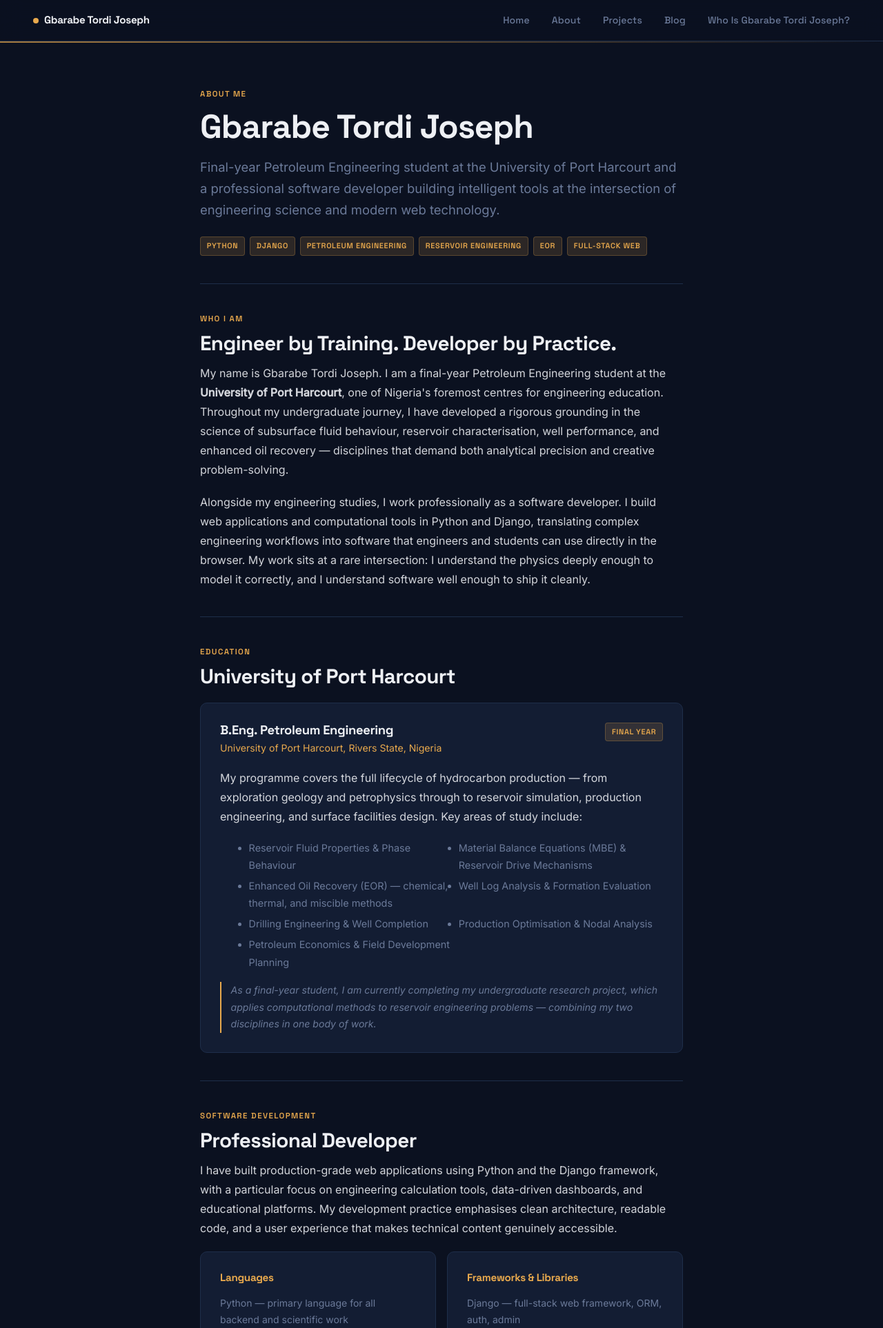
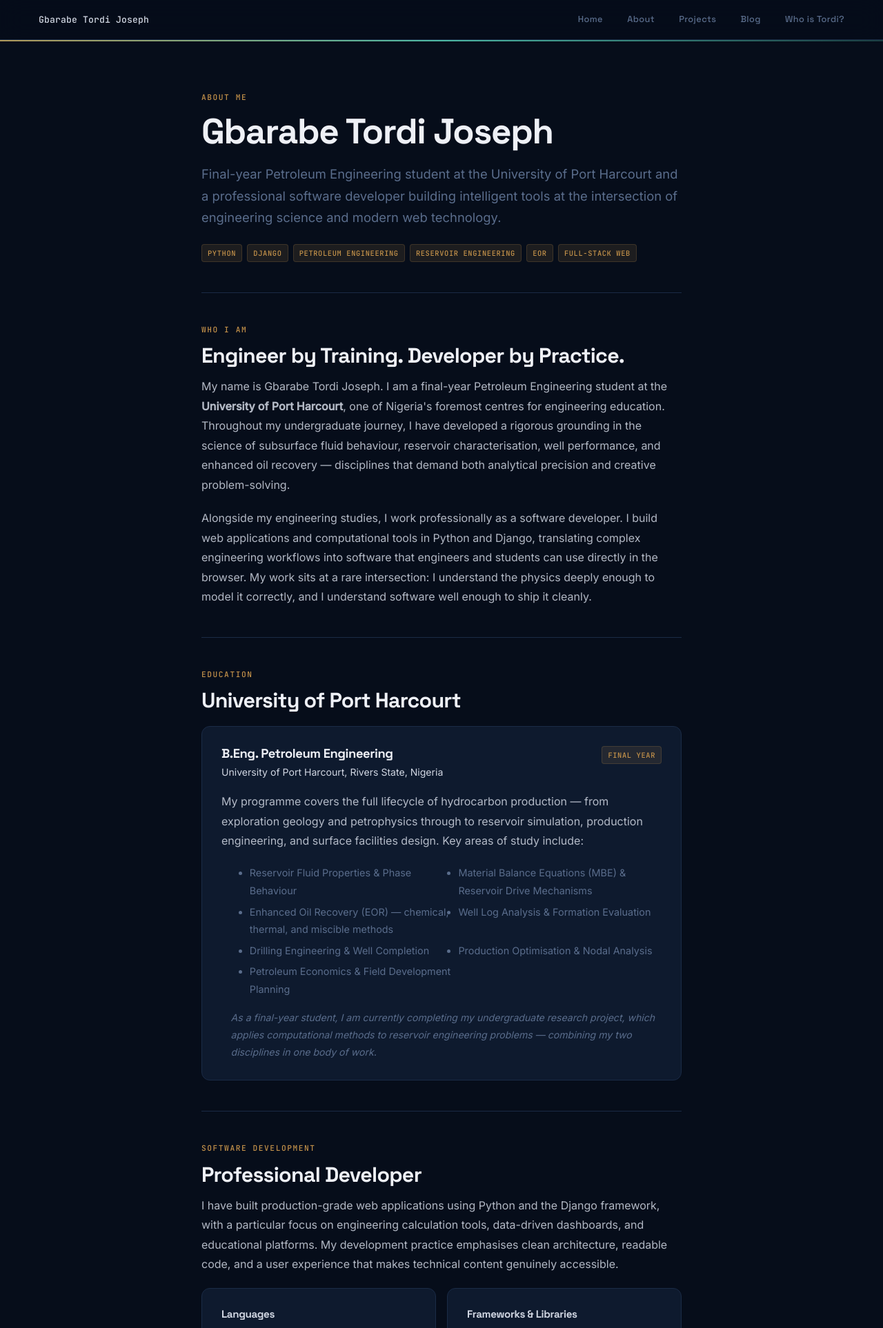
Before and after one commit to JoSePh-190/SEO, a Django app: page /about/ in a window 1280 px wide. Shown: the top 1926 px of the page at 69% size. Run offline with Django 5.2, Linux system fonts and the light colour scheme.

Commit message:
Add files via upload

```diff
--- a/templates/base.html
+++ b/templates/base.html
@@ -2,127 +2,54 @@
 <html lang="en">
 <head>
 
-<title>
-{% block title %}Gbarabe Tordi Joseph{% endblock %}
-</title>
+<title>{% block title %}Gbarabe Tordi Joseph{% endblock %}</title>
 
 <meta charset="UTF-8">
-
-<meta name="viewport"
-      content="width=device-width, initial-scale=1">
-
-<meta name="author"
-      content="Gbarabe Tordi Joseph">
-
-<meta name="robots"
-      content="index,follow">
-
-<meta name="keywords"
-      content="
-      Petroleum Engineering,
-      Software Developer,
-      Django Developer,
-      Python Developer,
-      University of Port Harcourt,
-      MBE Calculator,
-      EOR Calculator
-      ">
-
+<meta name="viewport" content="width=device-width, initial-scale=1">
+<meta name="author" content="Gbarabe Tordi Joseph">
+<meta name="robots" content="index,follow">
+<meta name="keywords" content="Petroleum Engineering, Software Developer, Django Developer, Python Developer, University of Port Harcourt, MBE Calculator, EOR Calculator">
 <meta property="og:type" content="website">
-
-<meta property="og:title"
-      content="Gbarabe Tordi Joseph">
-
-<meta property="og:description"
-      content="Petroleum Engineering Student and Software Developer">
-
-<meta property="og:url"
-      content="{{ request.build_absolute_uri }}">
-
-<meta charset="UTF-8">
-<meta name="viewport" content="width=device-width, initial-scale=1.0">
-<meta name="description"
-      content="{{ blog.excerpt | default:'Petroleum Engineering Student and Software Developer at the University of Port Harcourt' }}">
+<meta property="og:title" content="Gbarabe Tordi Joseph">
+<meta property="og:description" content="Petroleum Engineering Student and Software Developer">
+<meta property="og:url" content="{{ request.build_absolute_uri }}">
+<meta name="description" content="{{ blog.excerpt | default:'Petroleum Engineering Student and Software Developer at the University of Port Harcourt' }}">
 
 <script type="application/ld+json">
-{
- "@context":"https://schema.org",
- "@type":"Person",
- "name":"Gbarabe Tordi Joseph",
- "jobTitle":"Software Developer",
- "description":"Petroleum Engineering student and software developer",
- "alumniOf":{"@type":"CollegeOrUniversity","name":"University of Port Harcourt"},
- "knowsAbout":["Python","Django","Petroleum Engineering","Reservoir Engineering"]
-}
+{"@context":"https://schema.org","@type":"Person","name":"Gbarabe Tordi Joseph","jobTitle":"Software Developer","description":"Petroleum Engineering student and software developer","alumniOf":{"@type":"CollegeOrUniversity","name":"University of Port Harcourt"},"knowsAbout":["Python","Django","Petroleum Engineering","Reservoir Engineering"]}
 </script>
-
 <script type="application/ld+json">
-{
-  "@context":"https://schema.org",
-  "@type":"Person",
-  "name":"Gbarabe Tordi Joseph",
-  "jobTitle":"Software Developer",
-  "description":"Petroleum Engineering Student and Software Developer",
-  "url":"https://whoistordi.pythonanywhere.com/",
-  "knowsAbout":[
-      "Python",
-      "Django",
-      "Petroleum Engineering",
-      "Reservoir Engineering",
-      "Software Development"
-  ],
-  "alumniOf":{
-      "@type":"CollegeOrUniversity",
-      "name":"University of Port Harcourt"
-  }
-}
-</script>
-
-<script type="application/ld+json">
-{
-  "@context": "https://schema.org",
-  "@type": "Person",
-  "name": "Gbarabe Tordi Joseph",
-  "jobTitle": "Software Developer",
-  "description": "Petroleum Engineering student and developer of engineering calculators",
-  "affiliation": {
-    "@type": "CollegeOrUniversity",
-    "name": "University of Port Harcourt"
-  },
-  "knowsAbout": [
-    "Petroleum Engineering",
-    "Reservoir Engineering",
-    "Material Balance Equation",
-    "Enhanced Oil Recovery",
-    "Python",
-    "Django"
-  ],
-  "url": "https://whoistordi.pythonanywhere.com"
-}
+{"@context":"https://schema.org","@type":"Person","name":"Gbarabe Tordi Joseph","jobTitle":"Software Developer","description":"Petroleum Engineering Student and Software Developer","url":"https://whoistordi.pythonanywhere.com/","knowsAbout":["Python","Django","Petroleum Engineering","Reservoir Engineering","Software Development"],"alumniOf":{"@type":"CollegeOrUniversity","name":"University of Port Harcourt"}}
 </script>
 
 <link rel="preconnect" href="https://fonts.googleapis.com">
 <link rel="preconnect" href="https://fonts.gstatic.com" crossorigin>
-<link href="https://fonts.googleapis.com/css2?family=Space+Grotesk:wght@400;500;600;700&family=Inter:ital,wght@0,400;0,500;1,400&display=swap" rel="stylesheet">
+<link href="https://fonts.googleapis.com/css2?family=Space+Grotesk:wght@400;500;600;700&family=Inter:wght@400;500&family=JetBrains+Mono:wght@400;500&display=swap" rel="stylesheet">
 
 <style>
-/* ── Design tokens ────────────────────────────────── */
+/* ── Tokens ──────────────────────────────────────── */
 :root {
-  --bg:          #0B1120;
-  --surface:     #131d33;
-  --surface-2:   #192540;
-  --border:      #1e2e4a;
-  --text:        #EEF0F4;
-  --muted:       #6B7A99;
-  --accent:      #E8A94D;
-  --accent-glow: rgba(232,169,77,.15);
-  --display:     'Space Grotesk', sans-serif;
-  --body:        'Inter', sans-serif;
-  --nav-h:       60px;
-  --radius:      10px;
+  --bg:         #060D1A;
+  --surface:    #0E1A2E;
+  --surface-2:  #162034;
+  --border:     #1A2B46;
+  --border-lit: #243650;
+  --text:       #D0D6E2;
+  --muted:      #5A6D8C;
+  --amber:      #C4924A;
+  --amber-dim:  rgba(196,146,74,.12);
+  --teal:       #4DB8A4;
+  --teal-dim:   rgba(77,184,164,.10);
+  --display:    'Space Grotesk', sans-serif;
+  --body:       'Inter', sans-serif;
+  --mono:       'JetBrains Mono', monospace;
+  --nav-h:      58px;
+  --r:          8px;
+  --r-lg:       12px;
+  --max-w:      760px;
 }
 
-/* ── Reset ────────────────────────────────────────── */
+/* ── Reset ───────────────────────────────────────── */
 *, *::before, *::after { box-sizing: border-box; margin: 0; padding: 0; }
 html { scroll-behavior: smooth; }
 body {
@@ -130,7 +57,7 @@
   color: var(--text);
   font-family: var(--body);
   font-size: 1rem;
-  line-height: 1.75;
+  line-height: 1.78;
   min-height: 100vh;
   display: flex;
   flex-direction: column;
@@ -138,71 +65,74 @@
 }
 a { color: inherit; text-decoration: none; }
 img { max-width: 100%; display: block; }
-ul, ol { padding-left: 1.4rem; }
-li { margin-bottom: .35rem; }
+ul, ol { padding-left: 1.35rem; }
+li { margin-bottom: .4rem; }
 
-/* ── Nav ──────────────────────────────────────────── */
-nav {
+/* ── Nav ─────────────────────────────────────────── */
+nav.primary {
   position: sticky;
   top: 0;
   z-index: 200;
   height: var(--nav-h);
-  background: rgba(11,17,32,.88);
-  backdrop-filter: blur(14px);
-  -webkit-backdrop-filter: blur(14px);
+  background: rgba(6,13,26,.92);
+  backdrop-filter: blur(18px);
+  -webkit-backdrop-filter: blur(18px);
   border-bottom: 1px solid var(--border);
-  padding: 0 clamp(1.25rem, 5vw, 3rem);
+  padding: 0 clamp(1.25rem, 5vw, 3.5rem);
   display: flex;
   align-items: center;
   justify-content: space-between;
 }
 
 .nav-logo {
-  font-family: var(--display);
-  font-weight: 700;
-  font-size: .95rem;
-  letter-spacing: -.02em;
+  font-family: var(--mono);
+  font-size: .82rem;
+  font-weight: 500;
+  letter-spacing: .01em;
+  color: var(--text);
   display: flex;
   align-items: center;
-  gap: .5rem;
+  gap: .45rem;
   white-space: nowrap;
   z-index: 201;
 }
-.nav-logo::before {
-  content: '';
-  width: 8px; height: 8px;
-  border-radius: 50%;
-  background: var(--accent);
-  flex-shrink: 0;
+.nav-logo .pipe {
+  color: var(--amber);
+  font-weight: 400;
+  margin: 0 .1em;
+  animation: blink 1.1s step-end infinite;
+}
+@keyframes blink {
+  0%, 100% { opacity: 1; }
+  50%       { opacity: 0; }
 }
 
-/* Desktop links */
 .nav-links {
   display: flex;
   align-items: center;
-  gap: 2rem;
+  gap: 2.2rem;
 }
 .nav-links a {
   font-family: var(--display);
-  font-size: .875rem;
+  font-size: .8rem;
   font-weight: 500;
   color: var(--muted);
-  letter-spacing: .01em;
-  transition: color .2s;
+  letter-spacing: .03em;
+  transition: color .18s;
   position: relative;
 }
 .nav-links a::after {
   content: '';
   position: absolute;
-  bottom: -3px; left: 0;
-  width: 0; height: 1px;
-  background: var(--accent);
+  bottom: -4px; left: 0;
+  width: 0; height: 1.5px;
+  background: var(--amber);
   transition: width .2s ease;
 }
 .nav-links a:hover { color: var(--text); }
 .nav-links a:hover::after { width: 100%; }
 
-/* Hamburger button */
+/* ── Hamburger ───────────────────────────────────── */
 .nav-toggle {
   display: none;
   flex-direction: column;
@@ -217,223 +147,271 @@
 }
 .nav-toggle span {
   display: block;
-  height: 2px;
-  background: var(--text);
+  height: 1.5px;
+  background: var(--muted);
   border-radius: 2px;
-  transition: transform .25s ease, opacity .2s ease;
+  transition: transform .25s ease, opacity .2s ease, background .2s;
 }
+.nav-toggle:hover span { background: var(--text); }
+.nav-toggle.open span:nth-child(1) { transform: translateY(6.5px) rotate(45deg); }
+.nav-toggle.open span:nth-child(2) { opacity: 0; }
+.nav-toggle.open span:nth-child(3) { transform: translateY(-6.5px) rotate(-45deg); }
 
-/* Mobile drawer */
+/* ── Mobile drawer ───────────────────────────────── */
 .nav-drawer {
-  display: none; /* shown via JS class */
+  display: none;
   position: fixed;
   top: var(--nav-h);
   left: 0; right: 0;
   background: var(--surface);
   border-bottom: 1px solid var(--border);
-  padding: 1.5rem clamp(1.25rem, 5vw, 3rem) 2rem;
+  padding: 1.25rem clamp(1.25rem, 5vw, 3.5rem) 1.75rem;
   flex-direction: column;
-  gap: .25rem;
+  gap: 0;
   z-index: 199;
-  animation: slideDown .2s ease;
+  animation: slideDown .18s ease;
 }
 .nav-drawer.open { display: flex; }
 .nav-drawer a {
   font-family: var(--display);
-  font-size: 1.05rem;
+  font-size: .95rem;
   font-weight: 600;
   color: var(--muted);
-  padding: .65rem 0;
+  padding: .7rem 0;
   border-bottom: 1px solid var(--border);
-  transition: color .15s;
+  transition: color .15s, padding-left .15s;
 }
 .nav-drawer a:last-child { border-bottom: none; }
-.nav-drawer a:hover { color: var(--text); }
+.nav-drawer a:hover { color: var(--text); padding-left: .4rem; }
 
 @keyframes slideDown {
-  from { opacity: 0; transform: translateY(-6px); }
+  from { opacity: 0; transform: translateY(-8px); }
   to   { opacity: 1; transform: translateY(0); }
 }
 
-/* Hamburger animation when open */
-.nav-toggle.open span:nth-child(1) { transform: translateY(7px) rotate(45deg); }
-.nav-toggle.open span:nth-child(2) { opacity: 0; }
-.nav-toggle.open span:nth-child(3) { transform: translateY(-7px) rotate(-45deg); }
-
-/* ── Pipeline accent line ─────────────────────────── */
+/* ── Pipeline bar ────────────────────────────────── */
 .pipeline {
-  height: 2px;
-  background: linear-gradient(90deg,transparent,var(--accent) 30%,rgba(232,169,77,.4) 70%,transparent);
+  height: 1.5px;
+  background: linear-gradient(
+    90deg,
+    transparent 0%,
+    var(--amber) 35%,
+    var(--teal) 65%,
+    transparent 100%
+  );
   background-size: 200% 100%;
   background-position: -100% 0;
-  animation: pipe 1.4s cubic-bezier(.4,0,.2,1) forwards;
+  animation: pipe 1.6s cubic-bezier(.4,0,.2,1) forwards;
 }
 @keyframes pipe {
-  from { background-position: -100% 0; opacity: .3; }
-  to   { background-position:  100% 0; opacity: 1; }
+  from { background-position: -100% 0; opacity: .2; }
+  to   { background-position:  80% 0;  opacity: 1; }
 }
 @media (prefers-reduced-motion: reduce) {
-  .pipeline { animation: none; background-position: 100% 0; }
+  .pipeline { animation: none; background-position: 80% 0; }
+  .nav-logo .pipe { animation: none; }
 }
 
-/* ── Main ─────────────────────────────────────────── */
+/* ── Main ────────────────────────────────────────── */
 main {
   flex: 1;
   width: 100%;
-  max-width: 780px;
+  max-width: var(--max-w);
   margin: 0 auto;
-  padding: clamp(2rem, 5vw, 4rem) clamp(1.25rem, 5vw, 2.5rem) clamp(3rem, 8vw, 6rem);
+  padding: clamp(2.5rem, 6vw, 4.5rem) clamp(1.25rem, 5vw, 2rem) clamp(4rem, 10vw, 7rem);
 }
 
-/* ── Typography ───────────────────────────────────── */
+/* ── Typography ──────────────────────────────────── */
 h1, h2, h3, h4 {
   font-family: var(--display);
   font-weight: 700;
-  line-height: 1.2;
-  letter-spacing: -.02em;
+  line-height: 1.18;
+  letter-spacing: -.025em;
+  color: #EEF0F6;
 }
-h1 { font-size: clamp(1.9rem, 5vw, 3rem);   margin-bottom: .9rem; }
-h2 { font-size: clamp(1.3rem, 3vw, 1.85rem); margin-bottom: .7rem; }
-h3 { font-size: clamp(1.05rem, 2.5vw, 1.25rem); margin-bottom: .5rem; }
+h1 { font-size: clamp(2rem, 5.5vw, 3.2rem); margin-bottom: 1rem; }
+h2 { font-size: clamp(1.3rem, 3vw, 1.9rem);  margin-bottom: .75rem; }
+h3 { font-size: clamp(1rem, 2.5vw, 1.2rem);  margin-bottom: .5rem; }
 
-p  { margin-bottom: 1.2rem; opacity: .88; }
+p { margin-bottom: 1.25rem; opacity: .85; }
 p:last-child { margin-bottom: 0; }
 
 .eyebrow {
-  font-family: var(--display);
-  font-size: .72rem;
-  font-weight: 600;
-  letter-spacing: .12em;
+  font-family: var(--mono);
+  font-size: .7rem;
+  font-weight: 500;
+  letter-spacing: .14em;
   text-transform: uppercase;
-  color: var(--accent);
-  margin-bottom: .55rem;
+  color: var(--amber);
+  margin-bottom: .6rem;
   display: block;
 }
 
-/* ── Card ─────────────────────────────────────────── */
+/* ── Card ────────────────────────────────────────── */
 .card {
   background: var(--surface);
   border: 1px solid var(--border);
-  border-radius: var(--radius);
-  padding: clamp(1.2rem, 3vw, 1.75rem);
-  transition: border-color .2s, transform .2s;
+  border-radius: var(--r-lg);
+  padding: clamp(1.25rem, 3vw, 1.75rem);
+  position: relative;
+  transition: border-color .22s, transform .22s;
+  overflow: hidden;
+}
+.card::before {
+  content: '';
+  position: absolute;
+  top: 0; left: 0;
+  width: 3px;
+  height: 0;
+  background: linear-gradient(180deg, var(--amber), var(--teal));
+  border-radius: var(--r-lg) 0 0 var(--r-lg);
+  transition: height .28s ease;
 }
 .card:hover {
-  border-color: rgba(232,169,77,.4);
-  transform: translateY(-2px);
+  border-color: var(--border-lit);
+  transform: translateY(-3px);
+}
+.card:hover::before { height: 100%; }
+
+/* ── Tag ─────────────────────────────────────────── */
+.tag {
+  display: inline-block;
+  font-family: var(--mono);
+  font-size: .65rem;
+  font-weight: 500;
+  letter-spacing: .06em;
+  text-transform: uppercase;
+  background: var(--amber-dim);
+  color: var(--amber);
+  border: 1px solid rgba(196,146,74,.2);
+  padding: .18rem .5rem;
+  border-radius: 4px;
+}
+.tag.teal {
+  background: var(--teal-dim);
+  color: var(--teal);
+  border-color: rgba(77,184,164,.2);
 }
 
-/* ── Tag ──────────────────────────────────────────── */
-.tag {
-  display: inline-block;
-  font-family: var(--display);
-  font-size: .68rem;
-  font-weight: 600;
-  letter-spacing: .06em;
-  text-transform: uppercase;
-  background: var(--accent-glow);
-  color: var(--accent);
-  border: 1px solid rgba(232,169,77,.25);
-  padding: .2rem .55rem;
-  border-radius: 4px;
+/* ── Accent link ─────────────────────────────────── */
+.link-accent {
+  color: var(--amber);
+  font-weight: 500;
+  transition: color .15s;
 }
+.link-accent:hover { color: var(--teal); }
 
-/* ── Accent link ──────────────────────────────────── */
-.link-accent {
-  color: var(--accent);
-  font-weight: 500;
-  transition: opacity .15s;
-}
-.link-accent:hover { opacity: .7; }
-
-/* ── Divider ──────────────────────────────────────── */
+/* ── Divider ─────────────────────────────────────── */
 hr {
   border: none;
   border-top: 1px solid var(--border);
-  margin: 2.5rem 0;
+  margin: 2.75rem 0;
 }
 
-/* ── Code ─────────────────────────────────────────── */
+/* ── Code ────────────────────────────────────────── */
 code {
-  font-size: .84em;
+  font-family: var(--mono);
+  font-size: .82em;
   background: var(--surface);
   border: 1px solid var(--border);
-  padding: .1em .4em;
+  padding: .12em .4em;
   border-radius: 4px;
-  color: var(--accent);
+  color: var(--teal);
 }
 pre {
   background: var(--surface);
   border: 1px solid var(--border);
-  border-radius: 8px;
-  padding: 1.25rem;
+  border-radius: var(--r-lg);
+  padding: 1.35rem 1.5rem;
   overflow-x: auto;
-  margin-bottom: 1.5rem;
+  margin-bottom: 1.75rem;
 }
-pre code { background: none; border: none; padding: 0; color: var(--text); }
+pre code {
+  background: none;
+  border: none;
+  padding: 0;
+  color: var(--text);
+  font-size: .88rem;
+}
 
-/* ── Footer ───────────────────────────────────────── */
+/* ── Footer ──────────────────────────────────────── */
 footer {
   border-top: 1px solid var(--border);
-  padding: 1.4rem clamp(1.25rem, 5vw, 3rem);
+  padding: 1.5rem clamp(1.25rem, 5vw, 3.5rem);
   display: flex;
   align-items: center;
   justify-content: space-between;
   flex-wrap: wrap;
-  gap: .6rem;
+  gap: .75rem;
+}
+.footer-left {
+  display: flex;
+  align-items: center;
+  gap: .5rem;
+}
+.footer-dot {
+  width: 6px; height: 6px;
+  border-radius: 50%;
+  background: var(--amber);
+  flex-shrink: 0;
 }
 .footer-name {
-  font-family: var(--display);
-  font-size: .78rem;
-  font-weight: 600;
+  font-family: var(--mono);
+  font-size: .75rem;
+  font-weight: 500;
   color: var(--muted);
 }
 .footer-note {
-  font-size: .76rem;
+  font-family: var(--display);
+  font-size: .73rem;
   color: var(--muted);
+  opacity: .7;
+  letter-spacing: .01em;
+}
+.footer-note span {
+  color: var(--border-lit);
+  margin: 0 .35em;
 }
 
-/* ── Responsive breakpoints ───────────────────────── */
+/* ── Responsive ──────────────────────────────────── */
 @media (max-width: 640px) {
-  /* Show hamburger, hide desktop links */
   .nav-toggle { display: flex; }
   .nav-links  { display: none; }
-
   footer { flex-direction: column; align-items: flex-start; }
+  .footer-note span { display: none; }
 }
 </style>
 
 </head>
 <body>
 
-<nav>
-  <a href="/" class="nav-logo">Gbarabe Tordi Joseph</a>
+<nav class="primary" aria-label="Main navigation">
+  <a href="/" class="nav-logo">
+    Gbarabe Tordi Joseph<span class="pipe" aria-hidden="true">|</span>
+  </a>
 
-  <!-- Desktop links -->
   <div class="nav-links">
     <a href="/">Home</a>
     <a href="/about/">About</a>
     <a href="/projects/">Projects</a>
     <a href="/blogs/">Blog</a>
-    <a href="/who-is-gbarabe-tordi-joseph/">Who Is Gbarabe Tordi Joseph?</a>
+    <a href="/who-is-gbarabe-tordi-joseph/">Who is Tordi?</a>
   </div>
 
-  <!-- Mobile hamburger -->
   <button class="nav-toggle" aria-label="Toggle navigation" aria-expanded="false">
     <span></span><span></span><span></span>
   </button>
 </nav>
 
-<!-- Mobile drawer -->
-<nav class="nav-drawer" id="nav-drawer" aria-hidden="true">
+<nav class="nav-drawer" id="nav-drawer" aria-hidden="true" aria-label="Mobile navigation">
   <a href="/">Home</a>
   <a href="/about/">About</a>
   <a href="/projects/">Projects</a>
   <a href="/blogs/">Blog</a>
-  <a href="/who-is-gbarabe-tordi-joseph/">Who Is Gbarabe Tordi Joseph?</a>
+  <a href="/who-is-gbarabe-tordi-joseph/">Who is Tordi?</a>
 </nav>
 
-<div class="pipeline"></div>
+<div class="pipeline" role="presentation"></div>
 
 <main>
   {% block content %}
@@ -441,26 +419,32 @@
 </main>
 
 <footer>
-  <span class="footer-name">Gbarabe Tordi Joseph</span>
-  <span class="footer-note">Petroleum Engineering · Software Development · University of Port Harcourt</span>
+  <div class="footer-left">
+    <div class="footer-dot"></div>
+    <span class="footer-name">gtordi.dev</span>
+  </div>
+  <span class="footer-note">
+    Petroleum Engineering<span>·</span>Software Development<span>·</span>University of Port Harcourt
+  </span>
 </footer>
 
 <script>
   const toggle = document.querySelector('.nav-toggle');
   const drawer = document.getElementById('nav-drawer');
+
   toggle.addEventListener('click', () => {
     const open = drawer.classList.toggle('open');
     toggle.classList.toggle('open', open);
     toggle.setAttribute('aria-expanded', open);
     drawer.setAttribute('aria-hidden', !open);
   });
-  // Close drawer on link click
+
   drawer.querySelectorAll('a').forEach(a =>
     a.addEventListener('click', () => {
       drawer.classList.remove('open');
       toggle.classList.remove('open');
-      toggle.setAttribute('aria-expanded', false);
-      drawer.setAttribute('aria-hidden', true);
+      toggle.setAttribute('aria-expanded', 'false');
+      drawer.setAttribute('aria-hidden', 'true');
     })
   );
 </script>
```
Also changed, not shown: config/settings.py (line endings or trailing spaces).
